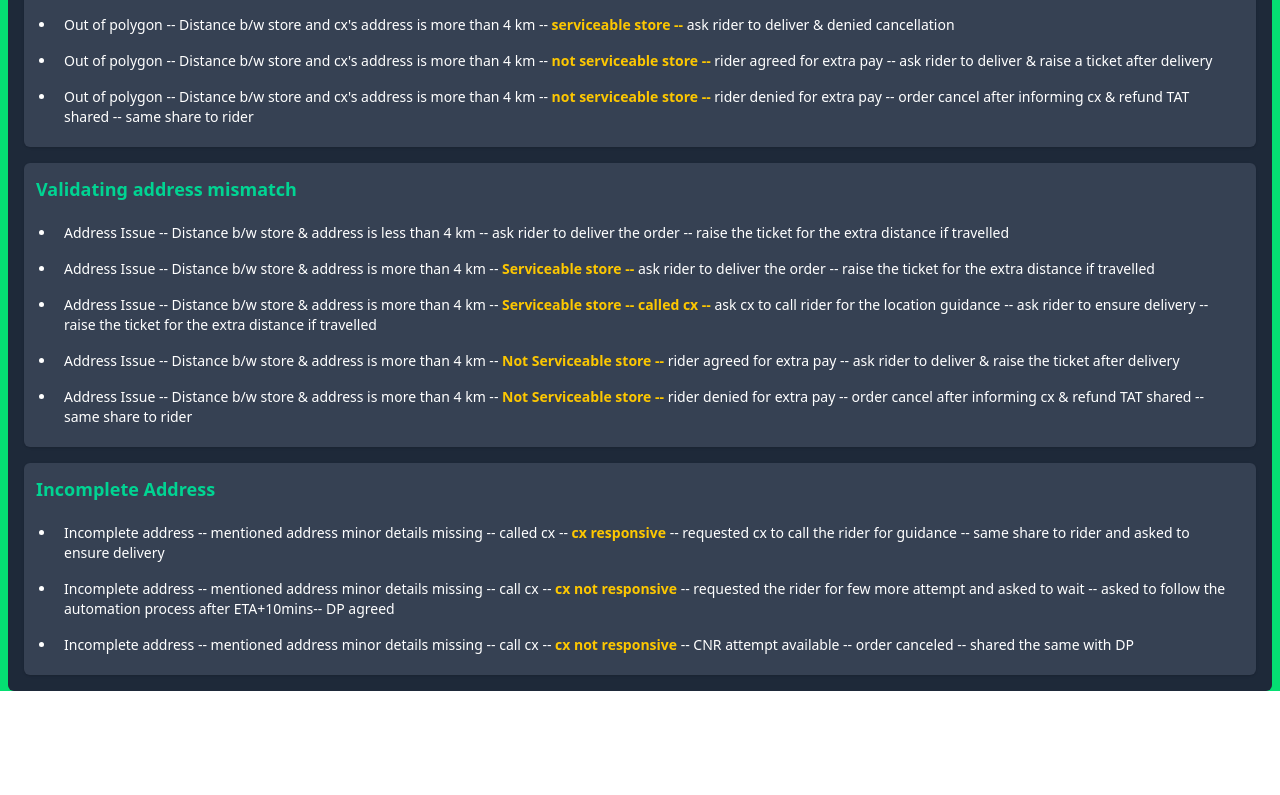
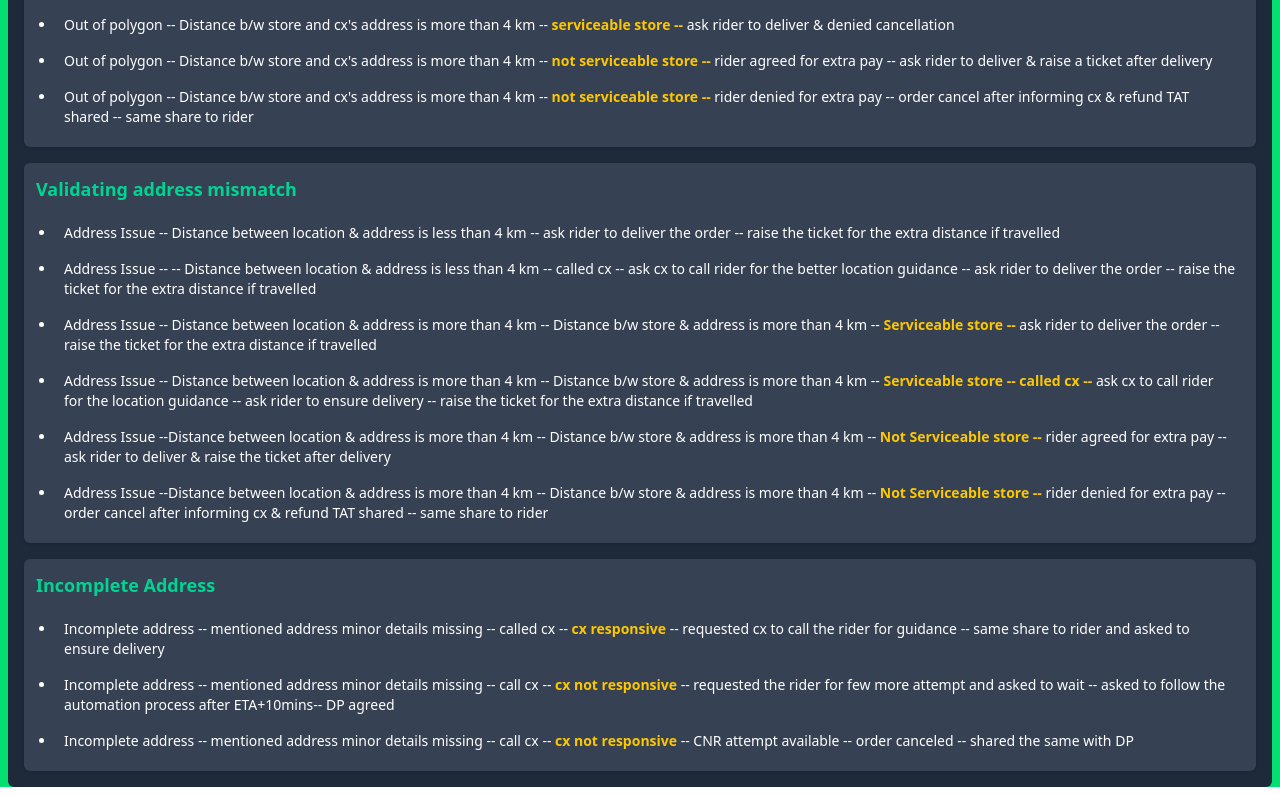
Before and after one commit to Code-with-Sahani/Blinket-DP, a React (Vite) app: page / in a window 1280 px wide. Shown: the part 9432-10227 px from the top of the page. Before the commit the page ends 10131 px from the top, so only its background shows below. Built offline with nearby package versions, Linux system fonts and the light colour scheme.

Commit message:
Update AddressIssue.jsx

```diff
--- a/src/Components/AddressIssue.jsx
+++ b/src/Components/AddressIssue.jsx
@@ -67,17 +67,19 @@ const AddressIssue = () => {
                 <div className="p-3 bg-gray-700 rounded-md shadow">
                     <h3 className="text-lg font-semibold text-emerald-400 mb-3">Validating address mismatch</h3>
                     <ul className="list-disc pl-5">
-                        <li className="p-2">Address Issue -- Distance b/w store & address is less than 4 km -- ask rider to deliver the order -- raise the ticket for the extra distance if travelled</li>
+                        <li className="p-2">Address Issue -- Distance between location & address is less than 4 km -- ask rider to deliver the order -- raise the ticket for the extra distance if travelled</li>
 
-                        <li className="p-2">Address Issue -- Distance b/w store & address is more than 4 km -- <strong className="text-yellow-400 font-semibold">Serviceable store -- </strong> ask rider to deliver the order -- raise the ticket for the extra distance if travelled</li>
-
-                        <li className="p-2">Address Issue -- Distance b/w store & address is more than 4 km -- <strong className="text-yellow-400 font-semibold">Serviceable store -- </strong> <strong className="text-yellow-400 font-semibold">called cx -- </strong> ask cx to call rider for the location guidance -- ask rider to ensure delivery -- raise the ticket for the extra distance if travelled</li>
+                        <li className="p-2">Address Issue -- -- Distance between location & address is less than 4 km --  called cx -- ask cx to call rider for the better location guidance -- ask rider to deliver the order -- raise the ticket for the extra distance if travelled</li>
 
 
+                        <li className="p-2">Address Issue -- Distance between location & address is more than 4 km -- Distance b/w store & address is more than 4 km -- <strong className="text-yellow-400 font-semibold">Serviceable store -- </strong> ask rider to deliver the order -- raise the ticket for the extra distance if travelled</li>
 
-                        <li className="p-2">Address Issue -- Distance b/w store & address is more than 4 km -- <strong className="text-yellow-400 font-semibold">Not Serviceable store -- </strong> rider agreed for extra pay -- ask rider to deliver & raise the ticket after delivery</li>
+                        <li className="p-2">Address Issue -- Distance between location & address is more than 4 km -- Distance b/w store & address is more than 4 km -- <strong className="text-yellow-400 font-semibold">Serviceable store -- </strong> <strong className="text-yellow-400 font-semibold">called cx -- </strong> ask cx to call rider for the location guidance -- ask rider to ensure delivery -- raise the ticket for the extra distance if travelled</li>
 
-                        <li className="p-2">Address Issue -- Distance b/w store & address is more than 4 km -- <strong className="text-yellow-400 font-semibold">Not Serviceable store -- </strong> rider denied for extra pay -- order cancel after informing cx & refund TAT shared -- same share to rider </li>
+
+                        <li className="p-2">Address Issue --Distance between location & address is more than 4 km -- Distance b/w store & address is more than 4 km -- <strong className="text-yellow-400 font-semibold">Not Serviceable store -- </strong> rider agreed for extra pay -- ask rider to deliver & raise the ticket after delivery</li>
+
+                        <li className="p-2">Address Issue --Distance between location & address is more than 4 km -- Distance b/w store & address is more than 4 km -- <strong className="text-yellow-400 font-semibold">Not Serviceable store -- </strong> rider denied for extra pay -- order cancel after informing cx & refund TAT shared -- same share to rider </li>
 
                     </ul>
                 </div>
```
